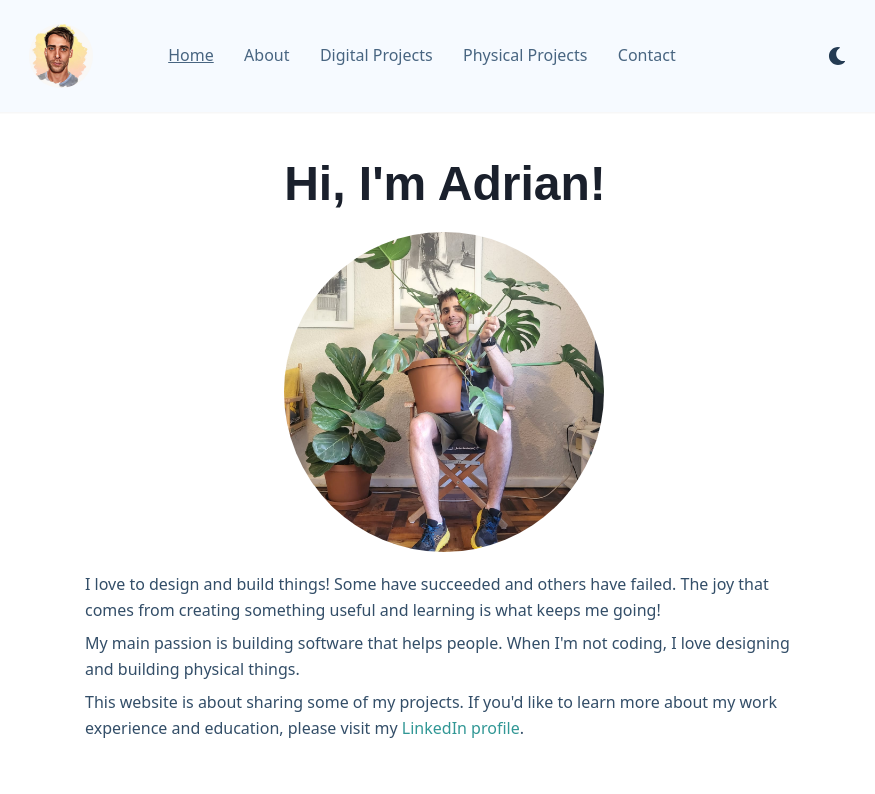
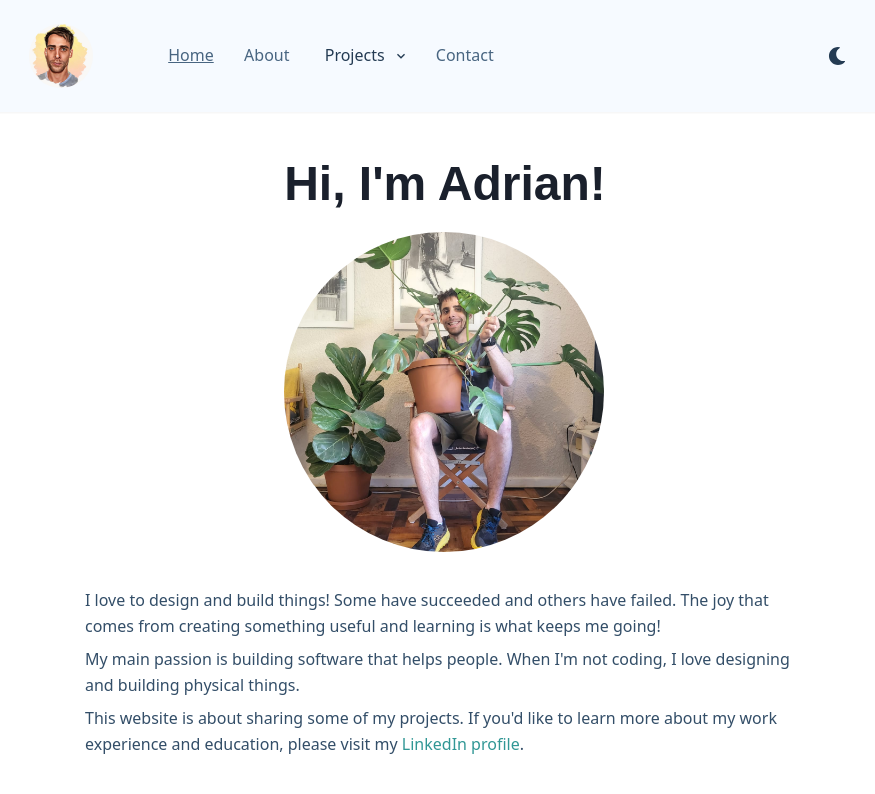
Before and after one commit to olddustysocksunderthecouch/PortFolio, a React (Create React App) app: page / in a window 1280 px wide. Shown: the top 794 px of the page, without its empty margins (195-1070 px from the left). Built offline with nearby package versions, Linux system fonts and the light colour scheme.

Commit message:
style(top-nav): move project types into a sub menu

```diff
--- a/src/layout/Header/Data.js
+++ b/src/layout/Header/Data.js
@@ -8,12 +8,8 @@ export const TOP_NAV_LINKS = [
     text: 'About',
   },
   {
-    link: '/digital-projects',
-    text: 'Digital Projects',
-  },
-  {
-    link: '/physical-projects',
-    text: 'Physical Projects',
+    link: '/projects',
+    text: 'Projects',
   },
   {
     link: '/contact',
--- a/src/layout/Header/NavItem.jsx
+++ b/src/layout/Header/NavItem.jsx
@@ -1,4 +1,5 @@
-import { Link, useColorMode, useColorModeValue } from '@chakra-ui/react'
+import { ChevronDownIcon } from '@chakra-ui/icons'
+import { Button, Link, Menu, MenuButton, MenuItem, MenuList, useColorMode, useColorModeValue } from '@chakra-ui/react'
 import { NavLink, useLocation } from 'react-router-dom'
 
 export const TopNavigationItem = ({ handleHideMobileMenu, link, text }) => {
@@ -6,7 +7,52 @@ export const TopNavigationItem = ({ handleHideMobileMenu, link, text }) => {
   const { colorMode } = useColorMode()
   const { pathname } = useLocation()
 
-  return (
+  return text === 'Projects' ? (
+    <Menu>
+      <MenuButton
+        as={Button}
+        rightIcon={<ChevronDownIcon />}
+        textDecoration={pathname.includes('projects') ? 'underline' : 'none'}
+        activeStyle={{
+          background: colorMode === 'light' ? '#000' : '#252424e0',
+          color: '#fff',
+        }}
+        background="none"
+        _hover={{ background: navLinkBgHover, color: '#fff' }}
+      >
+        Projects
+      </MenuButton>
+      <MenuList>
+        <MenuItem
+          as="a"
+          href="/digital-projects"
+          _hover={{ background: navLinkBgHover, color: '#fff' }}
+          color={`mode.${colorMode}.color`}
+          textDecoration={pathname === '/digital-projects' ? 'underline' : 'none'}
+        >
+          Digital
+        </MenuItem>
+        <MenuItem
+          as="a"
+          href="/physical-projects"
+          _hover={{ background: navLinkBgHover, color: '#fff' }}
+          color={`mode.${colorMode}.color`}
+          textDecoration={pathname === '/physical-projects' ? 'underline' : 'none'}
+        >
+          Physical
+        </MenuItem>
+        <MenuItem
+          as="a"
+          href="/design-projects"
+          _hover={{ background: navLinkBgHover, color: '#fff' }}
+          color={`mode.${colorMode}.color`}
+          textDecoration={pathname === '/design-projects' ? 'underline' : 'none'}
+        >
+          Design
+        </MenuItem>
+      </MenuList>
+    </Menu>
+  ) : (
     <Link
       as={NavLink}
       exact
--- a/src/pages/Home/Home.js
+++ b/src/pages/Home/Home.js
@@ -1,13 +1,5 @@
 import React from 'react'
-import {
-  Stack,
-  Heading,
-  Text,
-  Image,
-  useColorMode,
-  Link,
-  Button,
-} from '@chakra-ui/react'
+import { Stack, Heading, Text, Image, useColorMode, Link, Button } from '@chakra-ui/react'
 import profileImage from './assets/profileImage.jpeg'
 
 export const Home = () => {
@@ -25,53 +17,57 @@ export const Home = () => {
       paddingTop="10rem"
     >
       <Stack spacing={2} marginBottom={8}>
-        <Stack
-          as="flex"
-          marginLeft="auto"
-          marginRight="auto"
-        >
-          <Heading Heading as='h1' size='2xl' color={`mode.${colorMode}.text`}>
+        <Stack as="flex" marginLeft="auto" marginRight="auto">
+          <Heading Heading as="h1" size="2xl" color={`mode.${colorMode}.text`}>
             Hi, I'm Adrian!
           </Heading>
           <Image
-            borderRadius='full'
+            borderRadius="full"
             boxSize={{ sm: '15em', md: '20em' }}
-            objectFit='cover'
+            objectFit="cover"
             src={profileImage}
-            alt='Adrian Bunge'
-            mb="1rem"
+            alt="Adrian Bunge"
+            mb="2rem"
             mt="1rem"
           />
         </Stack>
         <Stack as="flex">
           <Text color={`mode.${colorMode}.subtext`}>
-            I love to design and build things! Some have succeeded and others have failed. The joy that comes from creating something useful and learning is what keeps me going!</Text>
+            I love to design and build things! Some have succeeded and others have failed. The joy that comes from
+            creating something useful and learning is what keeps me going!
+          </Text>
           <Text color={`mode.${colorMode}.subtext`}>
-            My main passion is building software that helps people. When I'm not coding, I love designing and building physical things.</Text>
+            My main passion is building software that helps people. When I'm not coding, I love designing and building
+            physical things.
+          </Text>
           <Text color={`mode.${colorMode}.subtext`}>
-            This website is about sharing some of my projects. If you'd like to learn more about my work experience and education, please visit my  <Link color='teal.500' href='https://www.linkedin.com/in/adrianbunge/'>
+            This website is about sharing some of my projects. If you'd like to learn more about my work experience and
+            education, please visit my{' '}
+            <Link color="teal.500" href="https://www.linkedin.com/in/adrianbunge/">
               LinkedIn profile
-            </Link>.
+            </Link>
+            .
           </Text>
         </Stack>
       </Stack>
-      <Heading as='h3' size='lg' color={`mode.${colorMode}.text`}>
+      <Heading as="h3" size="lg" color={`mode.${colorMode}.text`}>
         Projects & Things
       </Heading>
       <Text color={`mode.${colorMode}.subtext`}>
-        I've built a lot of things over the years. Some were digital and some were physical. Some were for myself and some were for others.
+        I've built a lot of things over the years. Some were digital and some were physical. Some were for myself and
+        some were for others.
       </Text>
-      <Stack spacing={4} direction='row' align='center'>
-        <Button colorScheme="teal" variant="outline" size="lg" mt="1rem" mb="1rem" href='/projects'>
+      <Stack spacing={4} direction="row" align="center">
+        <Button colorScheme="teal" variant="outline" size="lg" mt="1rem" mb="1rem" href="/projects">
           Digital
         </Button>
-        <Button colorScheme="teal" variant="outline" size="lg" mt="1rem" mb="1rem" href='/opensource'>
+        <Button colorScheme="teal" variant="outline" size="lg" mt="1rem" mb="1rem" href="/opensource">
           Physical
         </Button>
-        <Button colorScheme="teal" variant="outline" size="lg" mt="1rem" mb="1rem" href='/opensource'>
+        <Button colorScheme="teal" variant="outline" size="lg" mt="1rem" mb="1rem" href="/opensource">
           Community
         </Button>
       </Stack>
-    </Stack >
+    </Stack>
   )
 }
```
